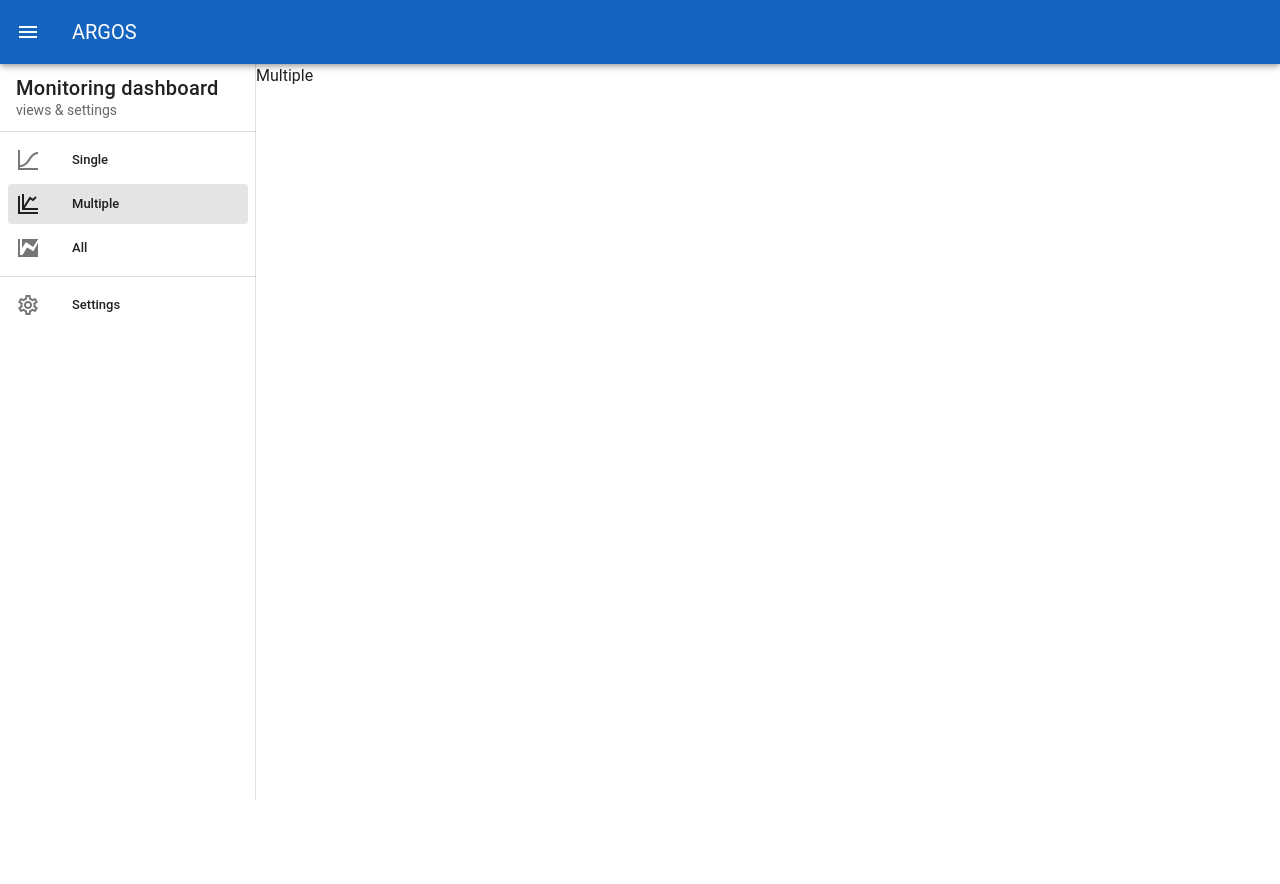
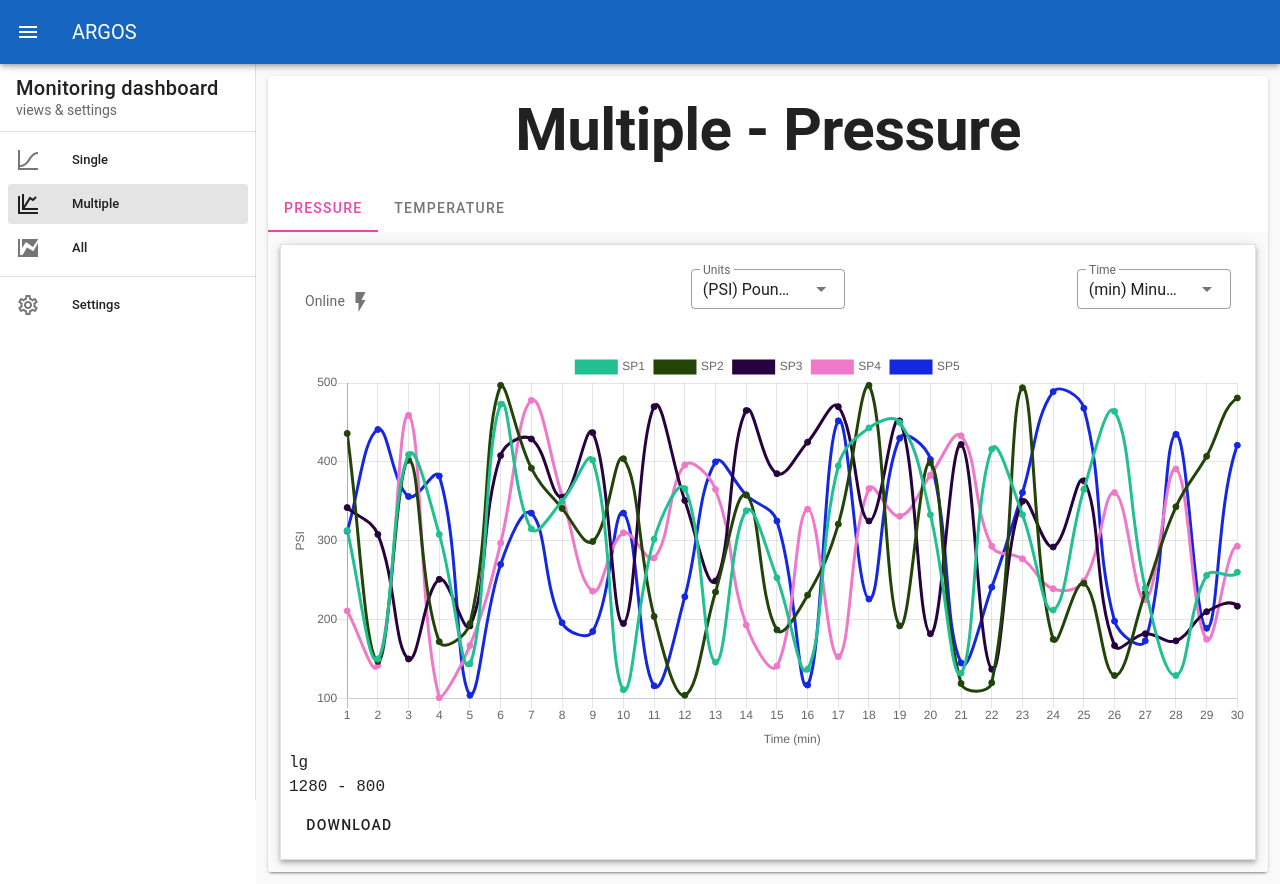
Before and after one commit to franciscocamposchimal/arido-chart, a Vue app: page /multiple in a window 1280 px wide. Before the commit the page ends 800 px from the top, so only its background shows below. Built offline with nearby package versions, Linux system fonts and the light colour scheme; a small style sheet from the web is missing.

Commit message:
feat(Multiple): implementation Multiple lines in same chart

```diff
--- a/src/views/Multiple.vue
+++ b/src/views/Multiple.vue
@@ -1,8 +1,291 @@
 <template>
-  <div>Multiple</div>
+  <v-container class="grey lighten-5" :fluid="false">
+    <v-card>
+      <v-card-title class="text-center justify-center py-6">
+        <h1 class="font-weight-bold display-3">Multiple - {{ items[tab] }}</h1>
+      </v-card-title>
+      <v-tabs v-model="tab">
+        <v-tab v-for="item in items" :key="item">{{ item }}</v-tab>
+      </v-tabs>
+      <v-tabs-items v-model="tab">
+        <v-tab-item v-for="(item, index) in tabsSelect" :key="`${index}-tab`">
+          <v-container class="grey lighten-5" :fluid="false">
+            <v-row justify="space-around">
+              <v-col cols="12">
+                <v-card class="pa-2" outlined tile elevation="4">
+                  <v-card-text>
+                    <v-row no-gutters justify="space-between" align="center">
+                      <v-col cols="2">
+                        {{ itemsToGraph[tab].status.title }}
+                        <v-icon
+                          :color="itemsToGraph[tab].status.color"
+                        >{{ itemsToGraph[tab].status.icon }}</v-icon>
+                      </v-col>
+
+                      <v-col cols="2">
+                        <v-select
+                          v-model="unitToGraph[tab]"
+                          :items="unitsToSelect[tab]"
+                          label="Units"
+                          dense
+                          outlined
+                          item-text="name"
+                          item-value="tag"
+                          return-object
+                          @change="unitSelected"
+                        ></v-select>
+                      </v-col>
+                      <v-col cols="2">
+                        <v-select
+                          v-model="unitsTimeToGraph[tab]"
+                          :items="unitsTimeToSelect"
+                          label="Time"
+                          dense
+                          outlined
+                          item-text="name"
+                          item-value="tag"
+                          return-object
+                          @change="timeSelected"
+                        ></v-select>
+                      </v-col>
+                    </v-row>
+                  </v-card-text>
+
+                  <line-chart :chart-data="itemsToGraph[tab].dataSets" :options="optionsChart"></line-chart>
+
+                  <pre>{{ $vuetify.breakpoint.name }}</pre>
+                  <pre>{{ $vuetify.breakpoint.width }} - {{ $vuetify.breakpoint.height }}</pre>
+                  <v-card-actions>
+                    <v-btn text>Download</v-btn>
+                  </v-card-actions>
+                </v-card>
+              </v-col>
+            </v-row>
+          </v-container>
+        </v-tab-item>
+      </v-tabs-items>
+    </v-card>
+  </v-container>
 </template>
 <script>
+import LineChart from "@/graphics/LineChart.js";
+// :width="300" :height="300"
 export default {
-  name: "Multiple"
+  name: "Single",
+  components: {
+    LineChart
+  },
+  data() {
+    return {
+      tab: 0,
+      unit: "",
+      time: "",
+      items: ["Pressure", "Temperature"],
+      // datos por tab de grafica.
+      itemsToGraph: [
+        {
+          name: "Pressure sensors",
+          status: {
+            title: "Online",
+            icon: "mdi-flash",
+            color: ""
+          },
+          dataSets: {}
+        },
+        {
+          name: "Temperature sensors",
+          status: {
+            title: "Online",
+            icon: "mdi-flash",
+            color: ""
+          },
+          dataSets: {}
+        }
+      ],
+      // datos por tap de selects.
+      unitsTimeToGraph: [
+        {
+          tag: "min",
+          name: "(min) Minutes"
+        },
+        {
+          tag: "min",
+          name: "(min) Minutes"
+        }
+      ],
+      unitToGraph: [
+        {
+          tag: "PSI",
+          name: "(PSI) Pounds per square inch"
+        },
+        {
+          tag: "ºC",
+          name: "(ºC) Celsius"
+        }
+      ],
+      // select para tiempo.
+      unitsTimeToSelect: [
+        {
+          tag: "min",
+          name: "(min) Minutes"
+        },
+        {
+          tag: "seg",
+          name: "(s) Seconds"
+        },
+        {
+          tag: "hr",
+          name: "(hr) Hours"
+        }
+      ],
+      // select para unidades de presion o temp.
+      unitsToSelect: [
+        [
+          {
+            tag: "PSI",
+            name: "(PSI) Pounds per square inch"
+          },
+          {
+            tag: "PA",
+            name: "(PA) Pascal"
+          },
+          {
+            tag: "MPa",
+            name: "(MPa) Megapascal"
+          }
+        ],
+        [
+          {
+            tag: "ºC",
+            name: "(ºC) Celsius"
+          },
+          {
+            tag: "ºF",
+            name: "(ºF) Fahrenheit"
+          }
+        ]
+      ],
+      //datos a graficar por tab
+      tabsSelect: [
+        {
+          labels: this.timeToLabel(1),
+          datasets: [
+            this.fillData("SP1", 1, 5000000),
+            this.fillData("SP2", 1, 4000000),
+            this.fillData("SP3", 1, 3000000),
+            this.fillData("SP4", 1, 2000000),
+            this.fillData("SP5", 1, 1000000)
+          ]
+        },
+        {
+          labels: this.timeToLabel(1),
+          datasets: [
+            this.fillData("ST1", 1, 5000000),
+            this.fillData("ST2", 1, 6000000),
+            this.fillData("ST3", 1, 7000000)
+          ]
+        }
+      ]
+    };
+  },
+  computed: {
+    // opciones de vista de la frafica
+    optionsChart() {
+      return {
+        responsive: true,
+        maintainAspectRatio: false,
+        scales: {
+          xAxes: [
+            {
+              display: true,
+              scaleLabel: {
+                display: true,
+                labelString: `Time (${this.time})`
+              },
+              ticks: {
+                min: 0,
+                max: 30,
+                stepSize: 1
+              }
+            }
+          ],
+          yAxes: [
+            {
+              display: true,
+              scaleLabel: {
+                display: true,
+                labelString: this.unit
+              },
+              ticks: {
+                min: 100,
+                max: 500,
+                stepSize: 100
+              }
+            }
+          ]
+        }
+      };
+    }
+  },
+  methods: {
+    // evento para el cambio de unidad
+    unitSelected(unit) {
+      this.unit = unit.tag;
+      // console.log(this.optionsChart);
+    },
+    // evento para el cambio de tiempo
+    timeSelected(time) {
+      this.time = time.tag;
+      // console.log(this.optionsChart);
+    },
+    // datos random
+    fillData(name, hours, colorMax) {
+      const hexColor = this.getRandomHexColor(colorMax);
+      return {
+        label: name,
+        backgroundColor: hexColor,
+        borderColor: hexColor,
+        fill: false,
+        data: this.getRandomInt(hours, 100, 500)
+      };
+    },
+    getRandomInt(hours, min, max) {
+      const toMinutes = Math.floor(hours * 60);
+      const timeList = Array.from(Array(toMinutes), () =>
+        Math.floor(Math.random() * (max - min) + min)
+      );
+      return timeList;
+    },
+    timeToLabel(hours) {
+      const toMinutes = Math.floor(hours * 60);
+      const minutesList = Array.from(Array(toMinutes), (x, index) => index + 1);
+
+      return minutesList;
+    },
+    getRandomHexColor(colorMax) {
+      // 1000000
+      let n = (Math.random() * 0xfffff * colorMax).toString(16);
+      return `#${n.slice(0, 6)}`;
+    }
+  },
+  watch: {
+    // watcher para el cambio de tab
+    tab(tabSelect) {
+      this.unit = this.unitToGraph[tabSelect].tag;
+      this.time = this.unitsTimeToGraph[tabSelect].tag;
+    }
+  },
+  beforeMount() {
+    /*
+       Acciones para variables de inicio
+       antes de que el componente sea montado a la vista.
+    */
+    const forTabOne = this.tabsSelect[0];
+    const forTabTwo = this.tabsSelect[1];
+    this.itemsToGraph[0].dataSets = forTabOne;
+    this.itemsToGraph[1].dataSets = forTabTwo;
+    this.unit = this.unitToGraph[this.tab].tag;
+    this.time = this.unitsTimeToGraph[this.tab].tag;
+  }
 };
 </script>
```
